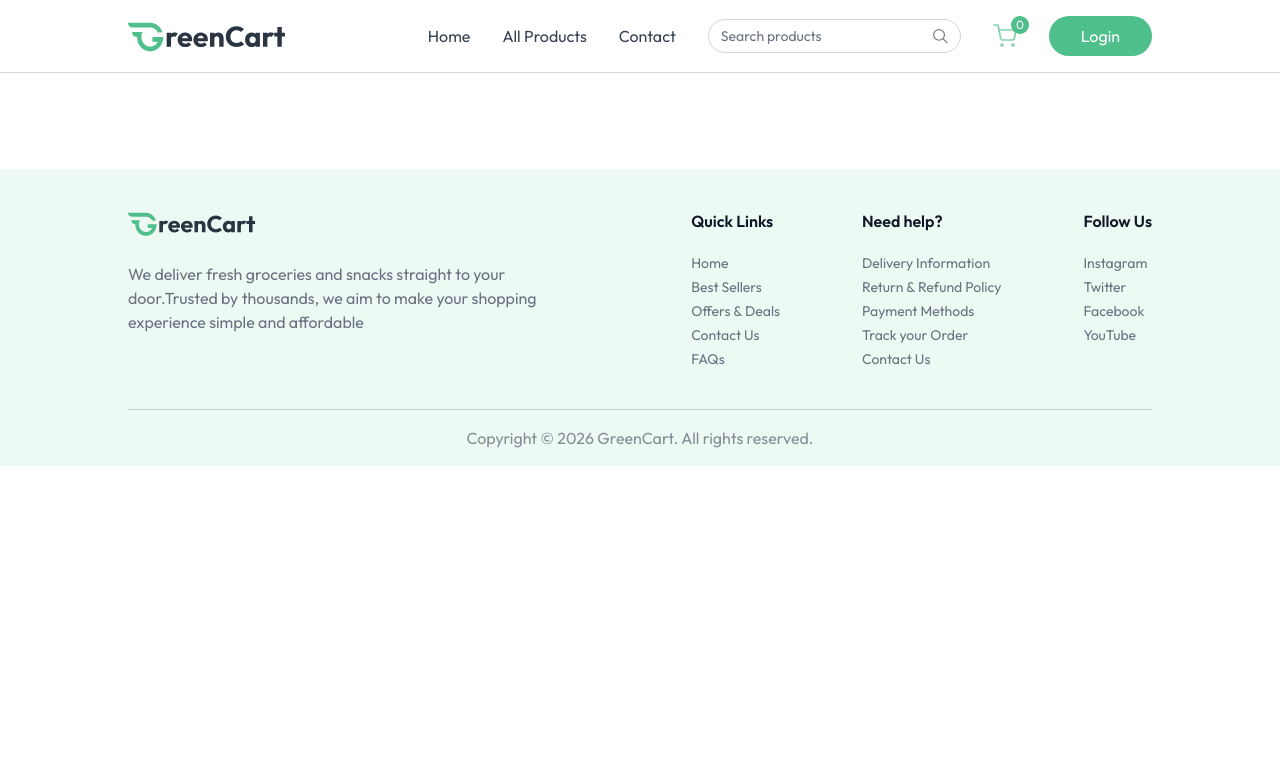
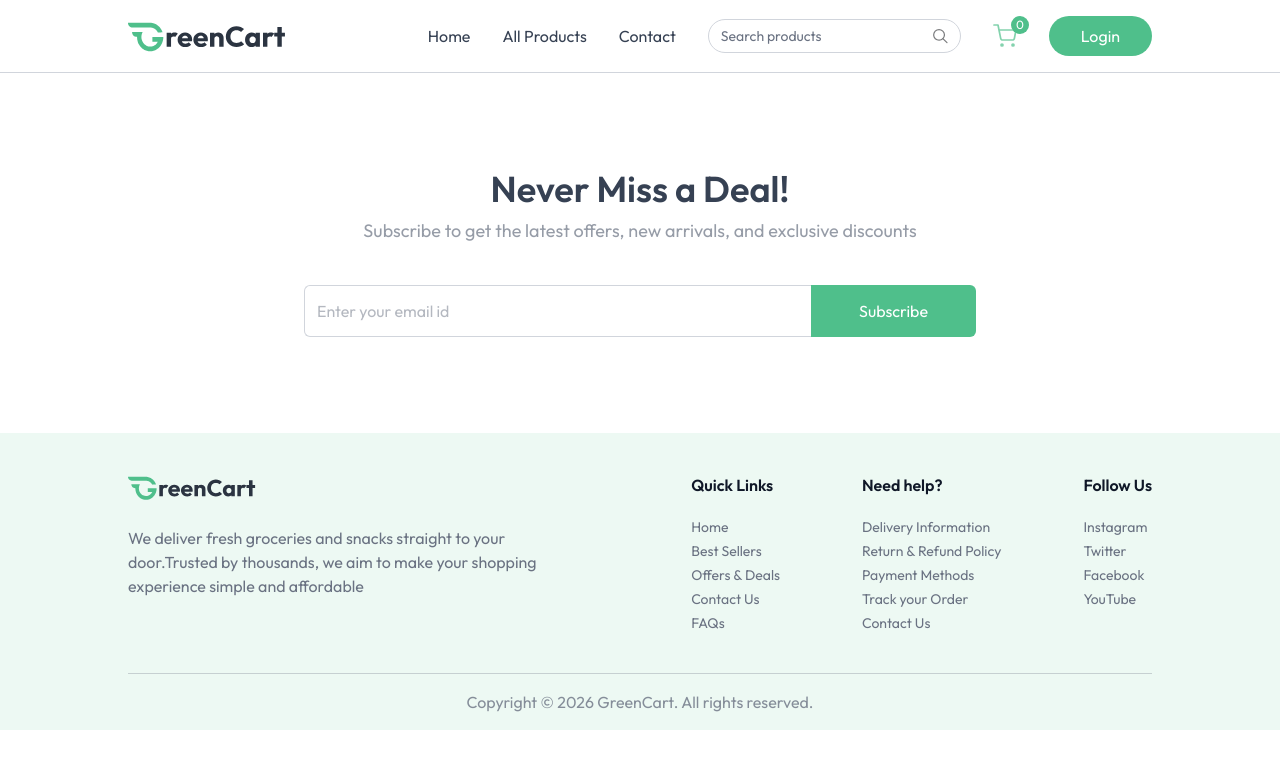
Before and after one commit to Arjunchinnu/Grocery-eCommerce, a React (Vite) app in the folder client/: page /contact in a window 1280 px wide. Shown: the top 768 px of the page. Built offline with nearby package versions, Linux system fonts and the light colour scheme; no server answers.

Commit message:
fixing contact page

```diff
--- a/client/src/App.jsx
+++ b/client/src/App.jsx
@@ -20,6 +20,7 @@
 import Loading from "./components/Loading";
 import ForgotPassword from "./pages/ForgotPassword";
 import PasswordReset from "./pages/PasswordReset";
+import Contact from "./pages/Contact";
 
 const App = () => {
   const isSellerPath = useLocation().pathname.includes("seller");
@@ -35,6 +36,7 @@
         <Routes>
           <Route path="/" element={<Home />} />
           <Route path="/products" element={<AllProducts />} />
+          <Route path="/contact" element={<Contact />} />
           <Route path="/products/:category" element={<ProductCategory />} />
           <Route path="/products/:category/:id" element={<ProductDetails />} />
           <Route path="/cart" element={<Cart />} />
--- /dev/null
+++ b/client/src/pages/Contact.jsx
@@ -0,0 +1,12 @@
+import React from 'react'
+import NewsLetter from '../components/NewsLetter'
+
+const Contact = () => {
+  return (
+    <div>
+      <NewsLetter/>
+    </div>
+  )
+}
+
+export default Contact
```
